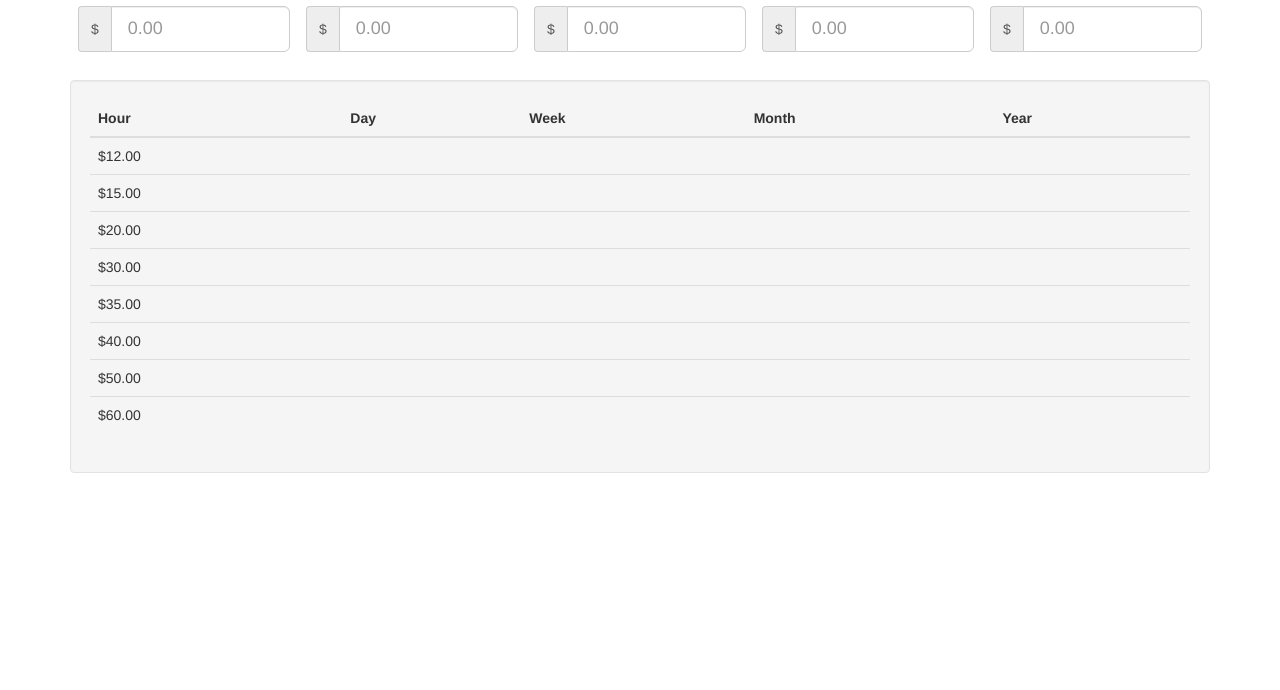
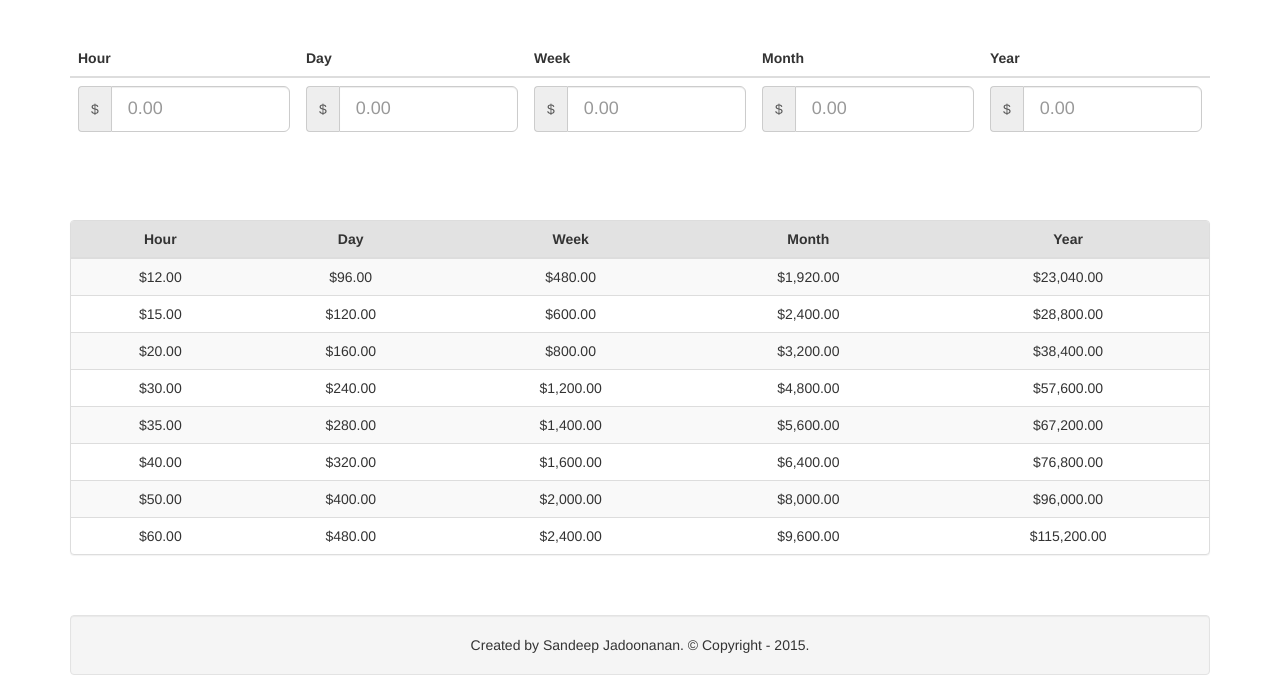
Before and after one commit to TunedMystic/payrate-calc, a plain HTML site: page index.html in a window 1280 px wide. Shown: the part 110-800 px from the top of the page. Drawn offline with nearby package versions, Linux system fonts and the light colour scheme.

Commit message:
Work on UI.

```diff
--- a/index.html
+++ b/index.html
@@ -7,20 +7,47 @@
   <!--[if IE]>
     <script src="http://html5shiv.googlecode.com/svn/trunk/html5.js"></script>
   <![endif]-->
+  <style>
+    .default-table table thead tr {
+      background-color: #E2E2E2;
+    }
+    .default-table table thead tr th {
+      text-align: center;
+    }
+    .app-title {
+      margin-top: 20px;
+    }
+    .app-input {
+      margin-top: 60px;
+    }
+    .app-table {
+      margin-top: 60px;
+    }
+    .footer {
+      margin-top: 40px;
+    }
+    .footer .well {
+      padding: 10px inherit;
+      margin-bottom: 0;
+    }
+    .footer .well p {
+      margin-bottom: 0;
+    }
+  </style>
 </head>
 
 <body id="home" ng-app="payrateApp">
 
   <div class="container" ng-controller="PayrateController">
 
-    <div class="row">
+    <div class="row app-title">
       <div class="col-md-12 col-sm-12 col-xs-12 text-center">
         <h1><strong>Pay Rate Calculator</strong></h1>
       </div>
     </div>
 
     <!-- hour day week month year -->
-    <div class="row">
+    <div class="row app-input">
       <div class="col-md-12 col-sm-12 col-xs-12 text-center">
         <table class="table">
           <thead>
@@ -79,10 +106,10 @@
       </div>
     </div>
 
-    <div class="row">
+    <div class="row app-table">
       <div class="col-md-12 col-sm-12 col-xs-12">
-        <div class="well">
-          <table class="table">
+        <div class="panel panel-default default-table text-center">
+          <table class="table table-striped">
             <thead>
               <tr>
                 <th>Hour</th>
@@ -94,11 +121,11 @@
             </thead>
             <tbody>
               <tr ng-repeat="chunk in tableData">
-                <td>{{ chunk.amount | currency }}</td>
-                <td></td>
-                <td></td>
-                <td></td>
-                <td></td>
+                <td>{{ makePayRate(chunk.amount, chunk.scale, "hour")  | currency }}</td>
+                <td>{{ makePayRate(chunk.amount, chunk.scale, "day")   | currency }}</td>
+                <td>{{ makePayRate(chunk.amount, chunk.scale, "week")  | currency }}</td>
+                <td>{{ makePayRate(chunk.amount, chunk.scale, "month") | currency }}</td>
+                <td>{{ makePayRate(chunk.amount, chunk.scale, "year")  | currency }}</td>
               </tr>
             </tbody>
           </table>
@@ -106,6 +133,19 @@
       </div>
     </div>
 
+  </div> <!-- /.container -->
+
+
+  <div class="container">
+    <div class="row footer">
+      <div class="col-md-12 col-sm-12 col-xs-12">
+        <div class="well text-center">
+          <p>Created by Sandeep Jadoonanan. &copy; Copyright
+            <script>document.write(" - "+new Date().getFullYear());</script>.
+          </p>
+        </div>
+      </div>
+    </div>
   </div> <!-- /.container -->
 
 
@@ -302,6 +342,13 @@
           {"amount": 60, "scale": "Hour"},
         ];
 
+        // Make a payment object. 'amount' and 'scale1' initializes the object.
+        // 'scale2' sets the payment object to the desired scale.
+        $scope.makePayRate = function(amount, scale1, scale2) {
+          var stringFunction = "return new PayRate.Pay(" + amount.toString() + ", PayRate['" + scale1.toString() + "'])." + scale2.toString() + "()";
+          return new Function(stringFunction)().amount;
+        };
+
       }]);
 
       app.directive("inputPay", function() {
@@ -331,7 +378,9 @@
   </script>
 
   <script type="text/javascript">
-
+    function getYear() {
+      return new Date().getYear();
+    }
   </script>
 
 </body>
```
